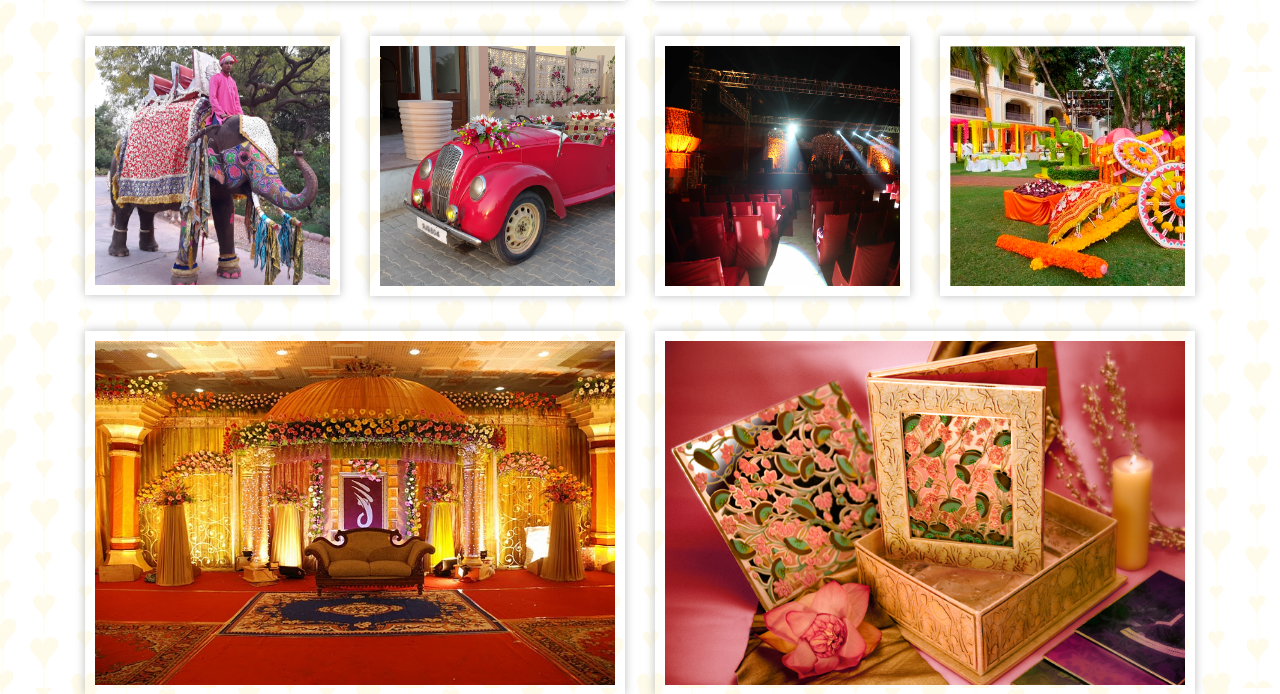
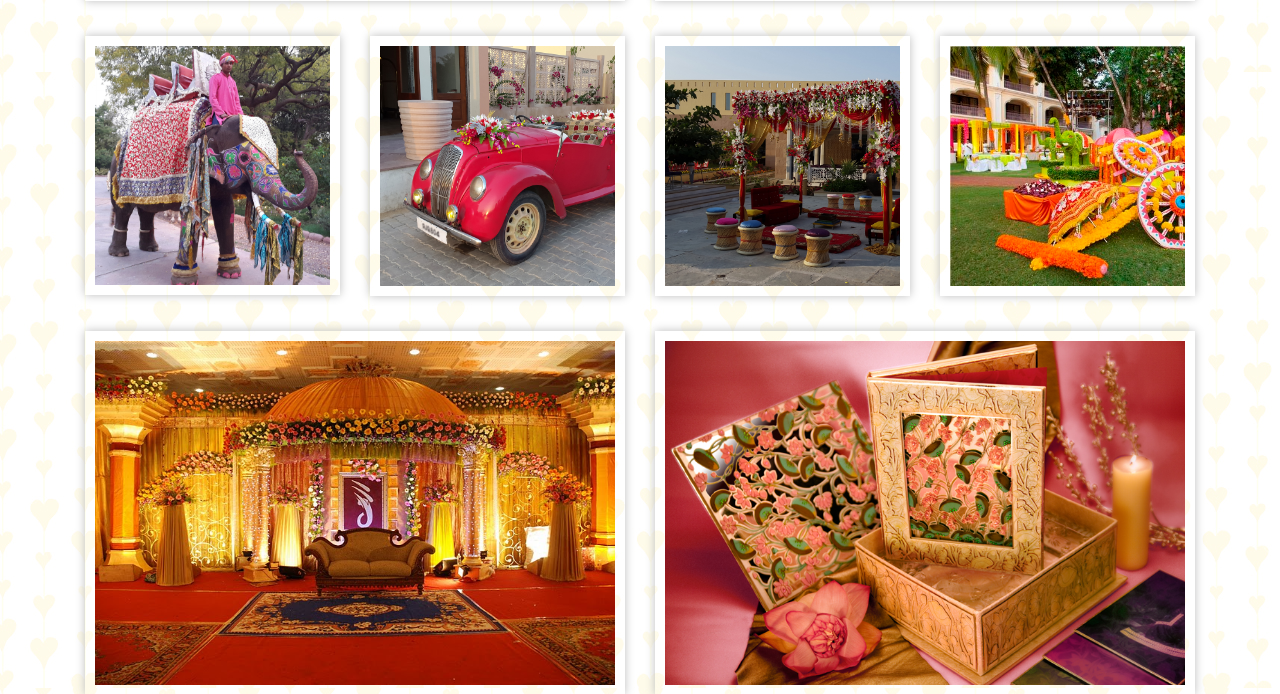
Before and after one commit to Shikhergarg/chiragevent, a PHP site: page / in a window 1280 px wide. Shown: the part 2901-3595 px from the top of the page. Run offline with PHP 8.4, Linux system fonts and the light colour scheme; some libraries are stand-ins or nearby versions.

Commit message:
corrected

```diff
--- a/index.php
+++ b/index.php
@@ -303,9 +303,9 @@
 						</a>
 					</div>
 					<div class="col-md-6 baner-top wow fadeInRight animated animated" data-wow-delay=".5s" style="visibility: visible; animation-delay: 0.5s; animation-name: fadeInRight;">
-						<a href="photos/4.jpg" class="b-link-stripe b-animate-go  swipebox">
+						<a href="images/10.jpg" class="b-link-stripe b-animate-go  swipebox">
 							<div class="gal-spin-effect vertical ">
-								<img src="photos/4.jpg" alt="decoration" style="height:344px;width:540px;" />
+								<img src="images/10.jpg" alt="decoration" style="height:344px;width:540px;" />
 								<div class="gal-text-box">
 									<div class="info-gal-con">
 										<h4>Decoration</h4>
@@ -339,9 +339,9 @@
 						</a>
 					</div>
 					<div class="col-md-3 baner-top ban-mar wow fadeInRight animated animated" data-wow-delay=".5s" style="visibility: visible; animation-delay: 0.5s; animation-name: fadeInRight;">
-						<a href="photos/5.jpg" class="b-link-stripe b-animate-go  swipebox">
+						<a href="images/10.jpg" class="b-link-stripe b-animate-go  swipebox">
 							<div class="gal-spin-effect vertical ">
-								<img src="photos/5.jpg" alt="wedding-setup" style="width:340px;height:240px;"/>
+								<img src="images/10.jpg" alt="wedding-setup" style="width:340px;height:240px;"/>
 								<div class="gal-text-box">
 									<div class="info-gal-con">
 										<h4>Setup</h4>
```
